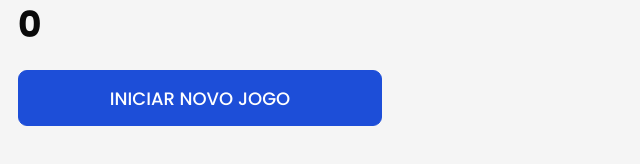
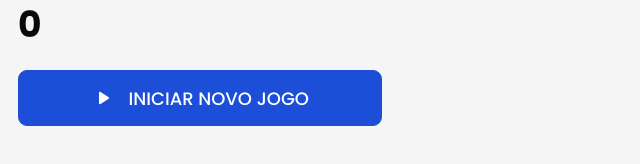
Before and after one commit to flaviojeferson/memory-game, a React (Vite) app: page / in a window 1280 px wide. Shown: the part 238-402 px from the top of the page, without its empty margins (0-640 px from the left). Built offline with nearby package versions, Linux system fonts and the light colour scheme.

Commit message:
Implement useTimer custom hook

```diff
--- a/src/components/GameStatus/index.tsx
+++ b/src/components/GameStatus/index.tsx
@@ -1,13 +1,34 @@
 import { GameStatusContainer } from './styles.ts';
+import playArrowSvgSrc from '../../assets/play_arrow.svg';
+import replaySvgSrc from '../../assets/replay.svg';
+import { useState } from 'react';
+import { formatElapsedTime } from '../../utils/formatElapsedTime.ts';
+import { useTimer } from '../../hooks/useTimer.ts';
+
+const GAME_STARTED = {
+  buttonText: 'Reiniciar jogo',
+  buttonIcon: replaySvgSrc,
+};
+
+const GAME_NOT_STARTED = {
+  buttonText: 'Iniciar novo jogo',
+  buttonIcon: playArrowSvgSrc,
+};
 
 const GameStatus: React.FC = () => {
+  const [wasStarted, setWasStarted] = useState(false);
+  const { elapsedTime } = useTimer(wasStarted);
+
+  const handleToggleWasStarted = () => setWasStarted(!wasStarted);
+
+  const gameStatus = wasStarted ? GAME_STARTED : GAME_NOT_STARTED;
   return (
     <GameStatusContainer>
       <h1 className="game-status__title">Jogo da memória</h1>
 
       <div className="game-status__wrapper">
         <p className="game-status__label">Tempo</p>
-        <p className="game-status__value">00:00</p>
+        <p className="game-status__value">{formatElapsedTime(elapsedTime)}</p>
       </div>
 
       <div className="game-status__wrapper">
@@ -15,8 +36,13 @@ const GameStatus: React.FC = () => {
         <p className="game-status__value">0</p>
       </div>
 
-      <button className="game-status__button" type="button">
-        Iniciar novo jogo
+      <button
+        className="game-status__button"
+        type="button"
+        onClick={handleToggleWasStarted}
+      >
+        <img src={gameStatus.buttonIcon} alt="" />
+        {gameStatus.buttonText}
       </button>
     </GameStatusContainer>
   );
--- a/src/components/GameStatus/styles.ts
+++ b/src/components/GameStatus/styles.ts
@@ -20,12 +20,16 @@ const GameStatusContainer = styled.main`
   }
 
   .game-status__button {
+    align-items: center;
     background-color: ${(props) => props.theme['blue-700']};
     border-radius: 0.5rem;
     border: 1px solid ${(props) => props.theme['blue-700']};
     color: ${(props) => props.theme.white};
     cursor: pointer;
+    display: flex;
     font-weight: 500;
+    gap: 0.75rem;
+    justify-content: center;
     padding-block: 0.75rem;
     text-transform: uppercase;
     transition: background-color 200ms;
--- /dev/null
+++ b/src/hooks/useTimer.ts
@@ -0,0 +1,28 @@
+import { useState, useRef, useEffect } from 'react';
+
+function useTimer(isStarted: boolean) {
+  const [elapsedTime, setElapsedTime] = useState(0);
+  const startTimeOfTimer = useRef(Date.now());
+
+  useEffect(() => {
+    if (!isStarted) {
+      setElapsedTime(0);
+      startTimeOfTimer.current = Date.now();
+    }
+
+    const timerInterval = setInterval(() => {
+      const elapsedTimeInMs = Date.now() - startTimeOfTimer.current;
+      const elapsedTimeInSeconds = elapsedTimeInMs / 1000;
+
+      setElapsedTime(Math.floor(elapsedTimeInSeconds));
+    }, 500);
+
+    return () => {
+      clearInterval(timerInterval);
+    };
+  }, [isStarted, elapsedTime]);
+
+  return { elapsedTime };
+}
+
+export { useTimer };
```
Also changed, not shown: src/assets/play_arrow.svg (added), src/assets/replay.svg (added).
